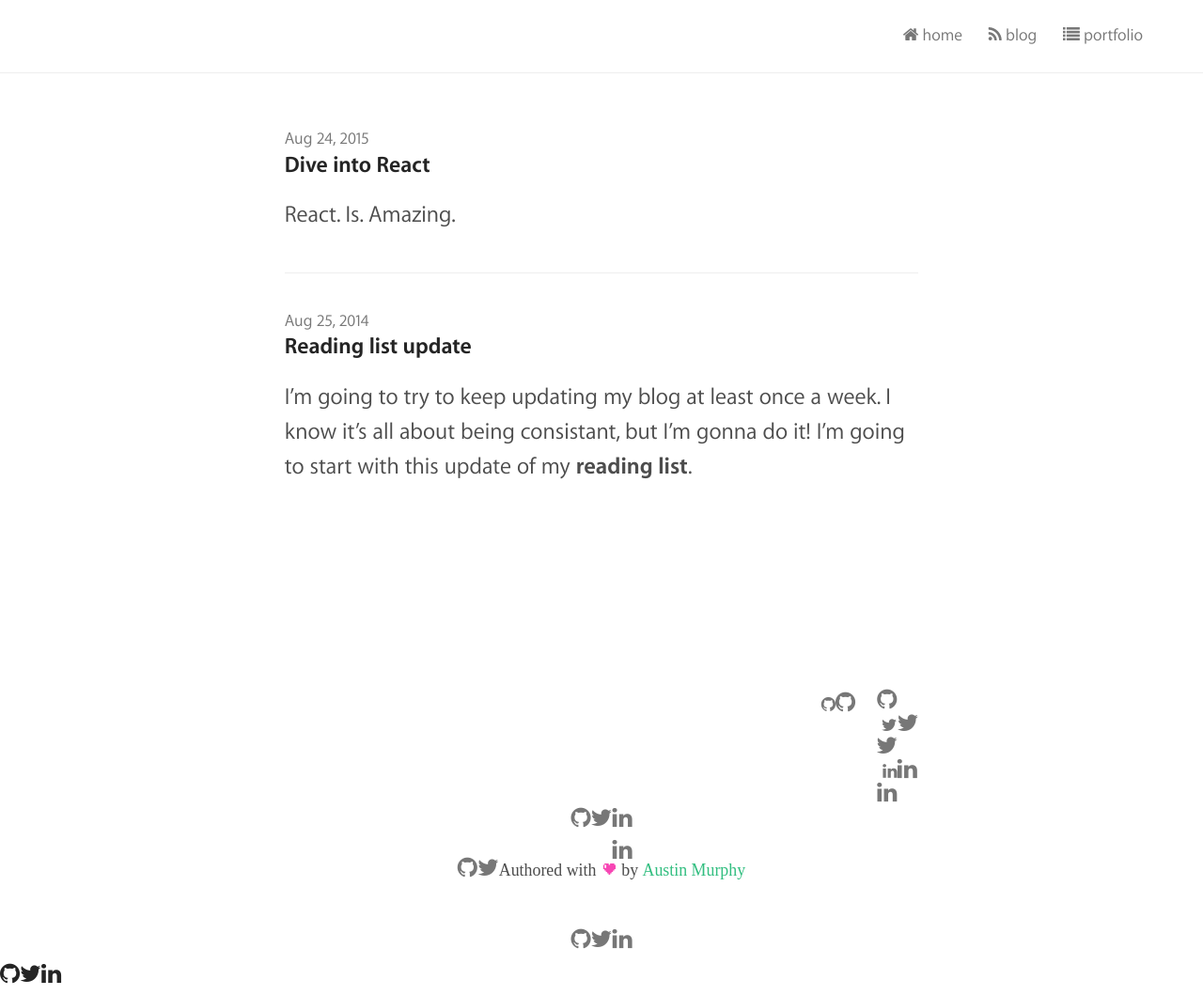
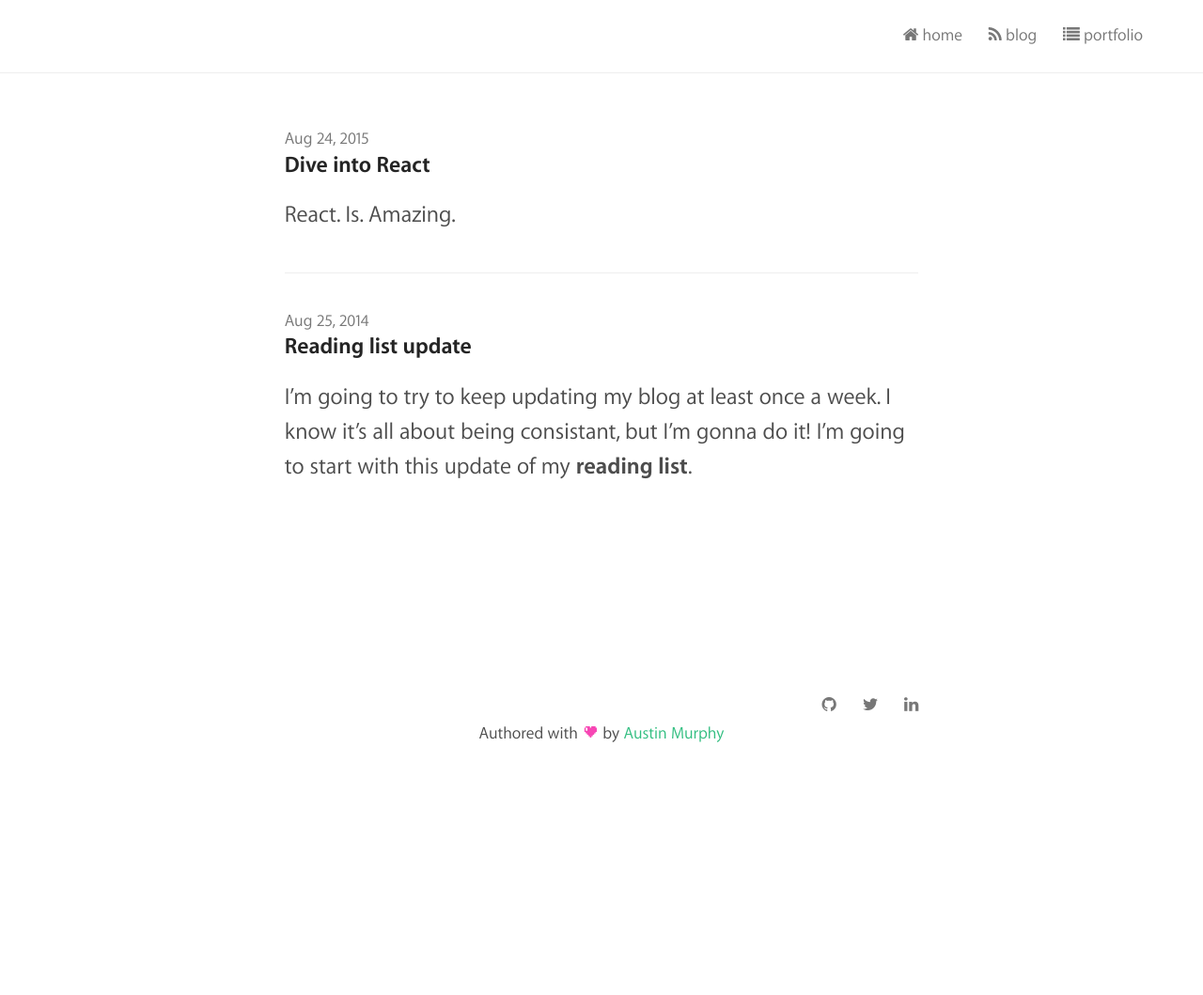
Before and after one commit to ausmurp/ausmurp.github.io, a Jekyll site: the page built from blog/index.html, in a window 1280 px wide. Shown: the whole page at 94% size. Built offline with Jekyll 4.4.1, drawn with Linux system fonts in a browser that asks for light colours; nearby versions of some CDN libraries; a style sheet for code colours, icons or effects is not loaded; after the commit the page ends 900 px from its top, so only the background shows below that.

Commit message:
no message

```diff
--- a/_includes/social.html
+++ b/_includes/social.html
@@ -2,17 +2,17 @@
   <ul class="nav">
 	<li>
 	  <a class="nav__item" href="/">
-		<i class="fa fa-github"/>
+		<i class="fa fa-github"></i>
 	  </a>
 	</li>
 	<li>
 	  <a class="nav__item" href="/blog/">
-		<i class="fa fa-twitter"/>
+		<i class='fa fa-twitter'></i>
 	  </a>
 	</li>
 	<li>
 	  <a class="nav__item" href="/portfolio/">
-		<i class="fa fa-linkedin"/>
+		<i class="fa fa-linkedin"></i>
 	  </a>
 	</li>
   </ul>
```
